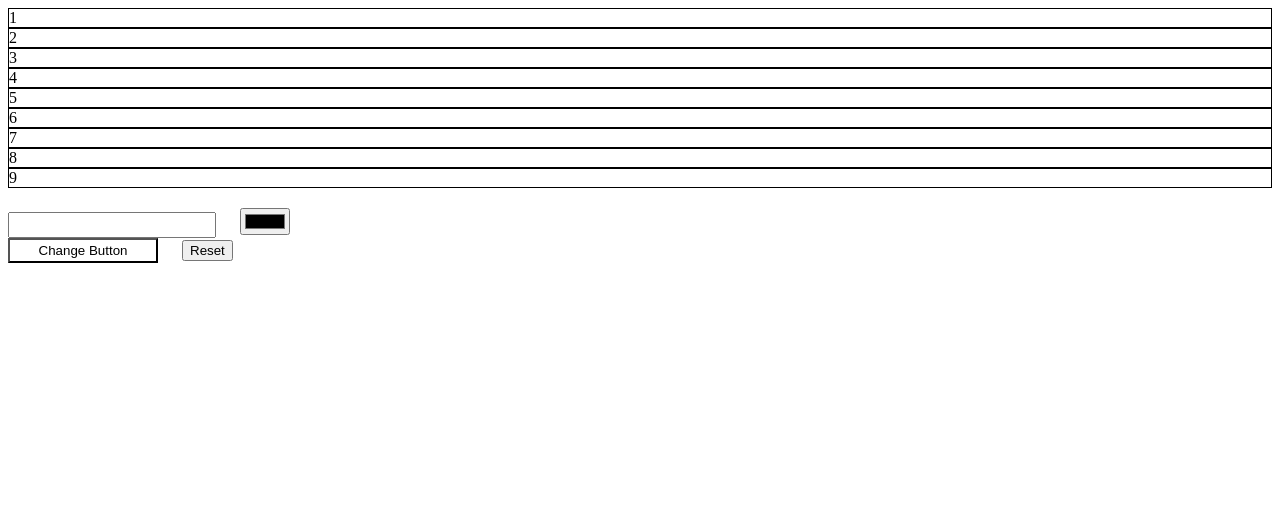
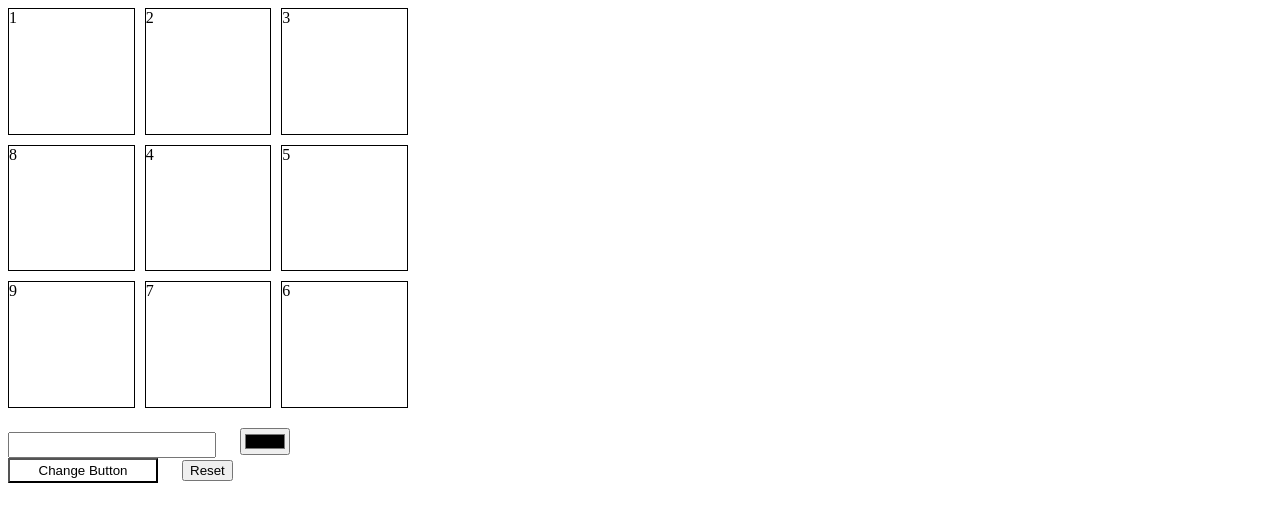
Before and after one commit to acciojob/Replit-Asian-Paints-sourabh-bansotiya, a website: page main.html in a window 1280 px wide. Drawn offline with Linux system fonts and the light colour scheme.

Commit message:
created a submission

```diff
--- a/main.html
+++ b/main.html
@@ -8,7 +8,7 @@
 
 <body>
 	<!-- the entire body must be written by student -->
-	<div clas="grid-container">
+	<div class="grid-container" id="grid-container">
         <div class="gr1 grid-item"id="1">1</div>
         <div class="gr2 grid-item" id="2" >2</div>
         <div class="gr3 grid-item" id="3" >3</div>
```
